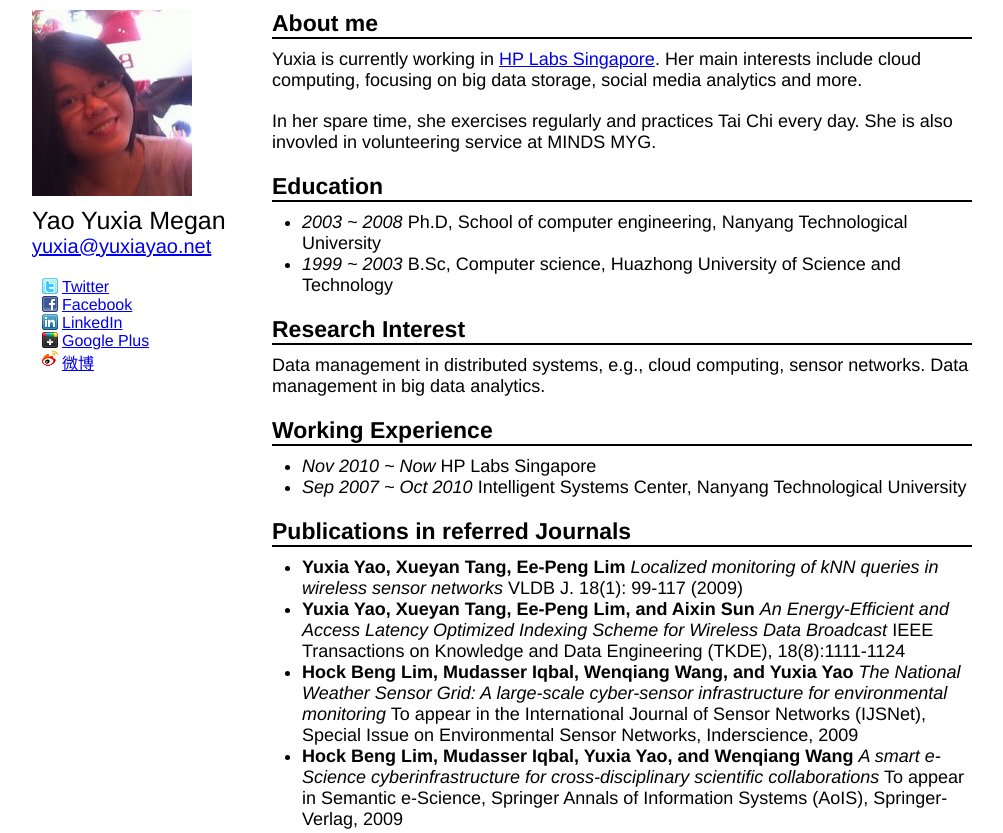
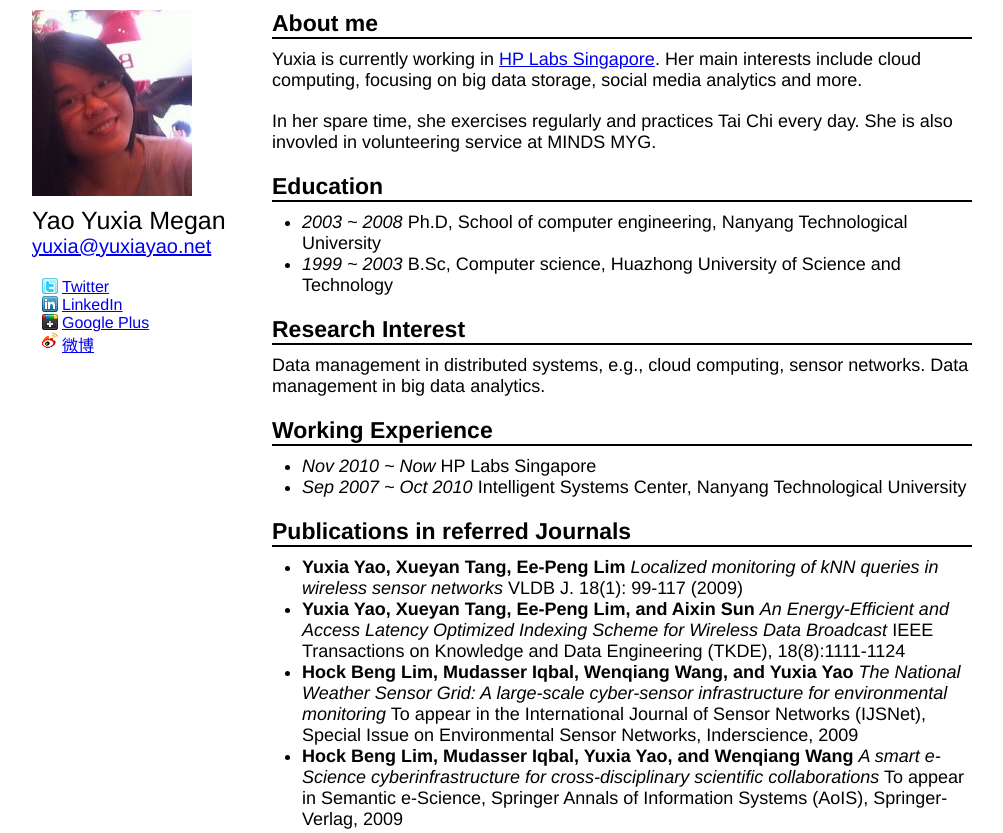
Before and after one commit to meganyao/meganyao.github.com, a plain HTML site: page index.html in a window 1280 px wide. Shown: the top 833 px of the page, without its empty margins (138-1141 px from the left). Drawn offline with Linux system fonts and the light colour scheme.

Commit message:
Edited index.html via GitHub

```diff
--- a/index.html
+++ b/index.html
@@ -21,7 +21,6 @@
 	  <p id="email"><a href="mailto:yuxia@yuxiayao.net">yuxia@yuxiayao.net</a></p>
 	  <ul>
             <li class="twitter"><a href="http://www.twitter.com/yuxia">Twitter</a></li>
-            <li class="facebook"><a href="https://www.facebook.com/yaoyuxia">Facebook</a></li>
 	    <li class="linkedin"><a href="http://www.linkedin.com/pub/yuxia-yao/17/244/971">LinkedIn</a></li>
 	    <li class="plus"><a href="https://plus.google.com/112772175699574672795/about">Google Plus</a></li>
 	    <li class="weibo"><a href="http://weibo.com/1958098611">微博</a></li>
```
